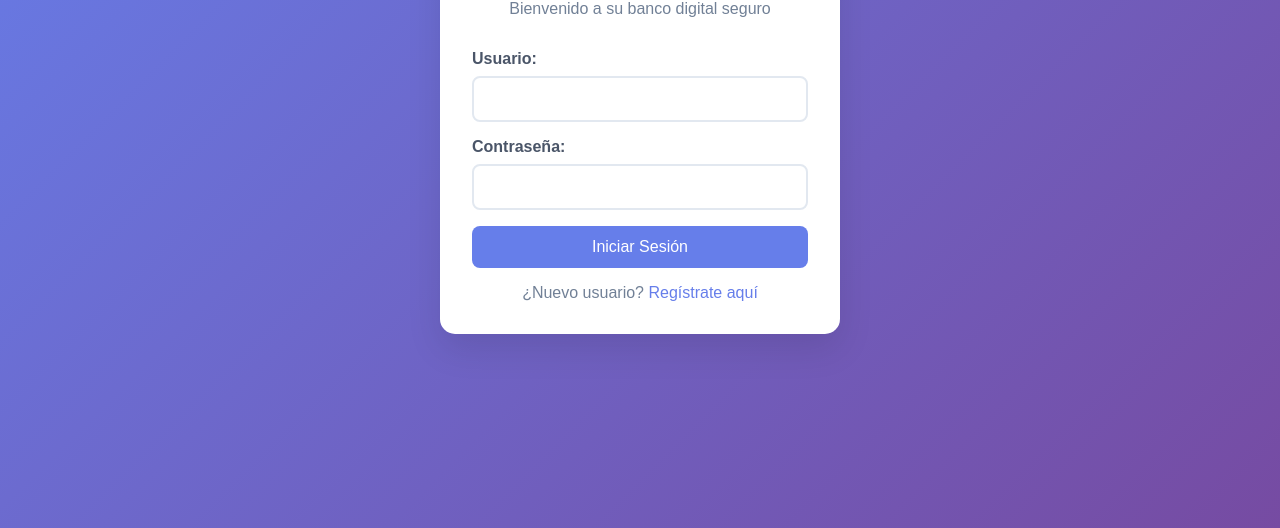
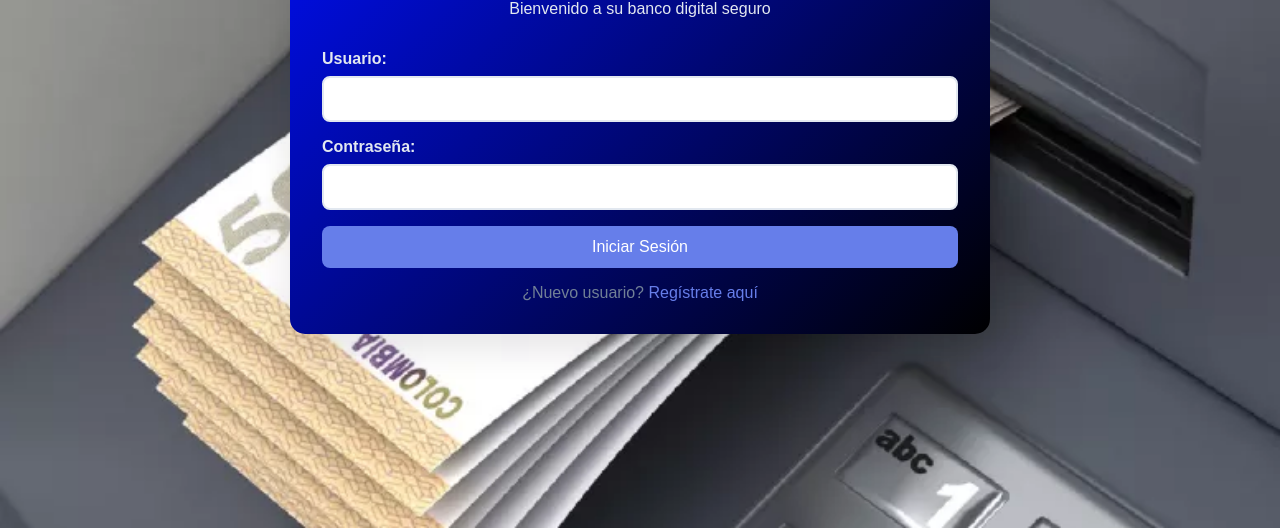
Before and after one commit to AnthonySe09/cajeroBancommit, a plain HTML site: page index.html in a window 1280 px wide. Shown: the part 272-800 px from the top of the page. Drawn offline with Linux system fonts and the light colour scheme.

Commit message:
cambios hechos por juan

```diff
--- a/estilos.css
+++ b/CSS/styles.css
@@ -7,7 +7,10 @@
 
 body {
     font-family: 'Arial', sans-serif;
-    background: linear-gradient(135deg, #667eea 0%, #764ba2 100%);
+
+    background-image:url(../IMG/cajero.webp);
+    background-repeat: no-repeat;
+    background-size: cover;
     min-height: 100vh;
     display: flex;
     align-items: center;
@@ -15,12 +18,12 @@ body {
 }
 
 .container {
-    background: white;
+    background: linear-gradient(135deg, #000eea 0%, #000 100%);
     border-radius: 15px;
     box-shadow: 0 15px 35px rgba(0, 0, 0, 0.1);
     padding: 2rem;
-    max-width: 400px;
-    width: 90%;
+    max-width: 700px;
+    width: 100vw;
 }
 
 .screen {
@@ -40,11 +43,11 @@ body {
 .header h1 {
     font-size: 2rem;
     margin-bottom: 0.5rem;
-    color: #4a5568;
+    color:#e2e8f0;
 }
 
 .header p {
-    color: #718096;
+    color: #e2e8f0;
 }
 
 .form {
@@ -59,7 +62,7 @@ body {
 .input-group label {
     display: block;
     margin-bottom: 0.5rem;
-    color: #4a5568;
+    color: #e2e8f0;
     font-weight: bold;
 }
 
--- a/js.js
+++ b/JS/js.js
@@ -1,5 +1,3 @@
-// script.js
-
 // Clase base Cuenta
 class Cuenta {
     constructor(numeroCuenta, saldoInicial = 0) {
--- a/index.html
+++ b/index.html
@@ -4,14 +4,14 @@
     <meta charset="UTF-8">
     <meta name="viewport" content="width=device-width, initial-scale=1.0">
     <title>Bancommit - Cajero Automático 🏧</title>
-    <link rel="stylesheet" href="estilos.css">
+    <link rel="stylesheet" href="./CSS/styles.css">
 </head>
 <body>
     <div class="container">
         <!-- Pantalla de Inicio (Login y Registro) -->
         <div id="loginScreen" class="screen active">
             <div class="header">
-                <h1>Bancommit 🏧</h1>
+                <h1>Bancommit 🏧 </h1>
                 <p>Bienvenido a su banco digital seguro</p>
             </div>
             <form id="loginForm" class="form">
@@ -130,6 +130,6 @@
         </div>
     </div>
 
-    <script src="js.js"></script>
+    <script src="JS/js.js"></script>
 </body>
 </html>
```
Also changed, not shown: IMG/cajero.webp (added).
